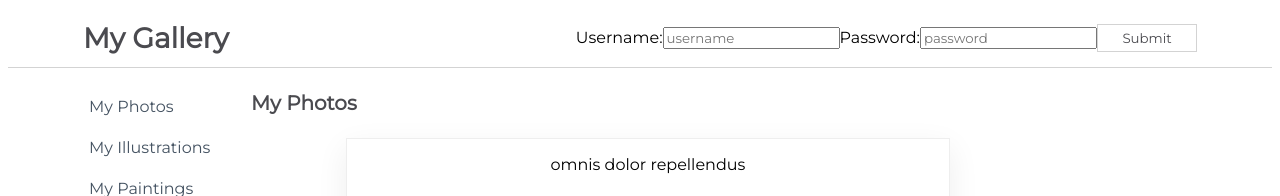
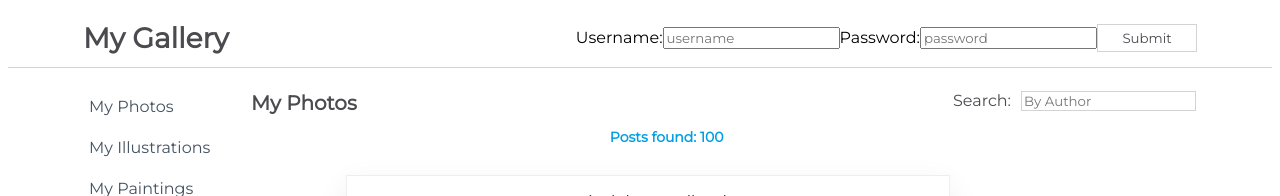
Before and after one commit to Matthew-Hurrell/ci-react-challenge-two, a React (Create React App) app in the folder my-app/: page / in a window 1280 px wide. Shown: the top 196 px of the page. Built offline with nearby package versions, Linux system fonts and the light colour scheme.

Commit message:
Add search form feature to content.js

```diff
--- a/my-app/src/components/Content.js
+++ b/my-app/src/components/Content.js
@@ -9,16 +9,28 @@ export class Content extends Component {
       super(props)
 
       this.state = {
-        isLoaded: false
+        isLoaded: false,
+        posts: []
       }
     }
 
     componentDidMount() {
         setTimeout(() => {
             this.setState({
-                isLoaded: true
+                isLoaded: true,
+                posts: savedPosts
             })
         }, 2000)
+    }
+
+    handleEvent = (event) => {
+        const name = event.target.value.toLowerCase()
+        const filteredPosts = savedPosts.filter(post => {
+            return post.name.toLowerCase().includes(name)
+        })
+        this.setState({
+            posts: filteredPosts
+        })
     }
 
     render() {
@@ -26,9 +38,19 @@ export class Content extends Component {
         <div className={css.Content}>
             <div className={css.TitleBar}>
                 <h1>My Photos</h1>
+                <form>
+                    <label htmlFor="searchInput">Search:</label>
+                    <input
+                        type="search"
+                        id="searchInput"
+                        placeholder="By Author"
+                        onChange={(event) => this.handleEvent(event)}
+                    ></input>
+                </form>
+                <h4>Posts found: {this.state.posts.length}</h4>
             </div>
             <div className={css.SearchResults}>
-                {this.state.isLoaded ? <PostItem posts={savedPosts}/> : <Loader />}
+                {this.state.isLoaded ? <PostItem posts={this.state.posts}/> : <Loader />}
             </div>
         </div>
         )
```
